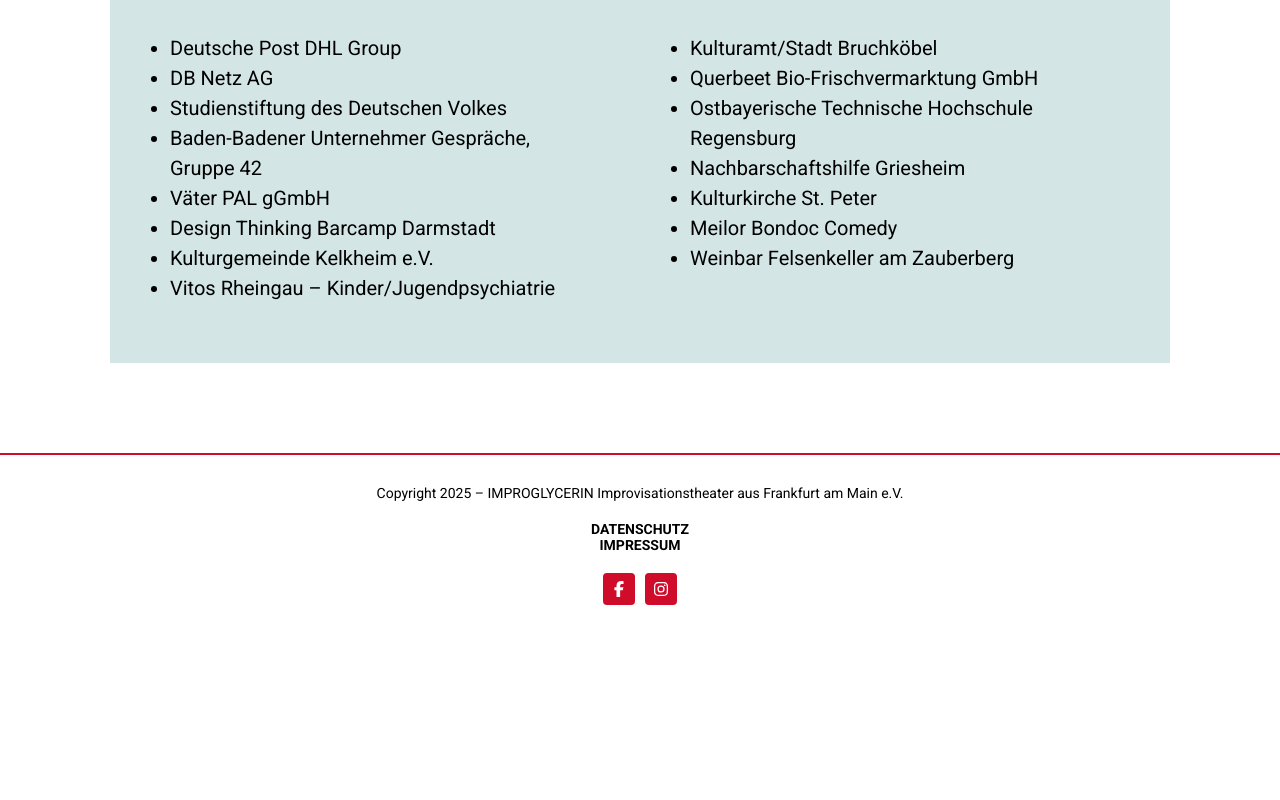
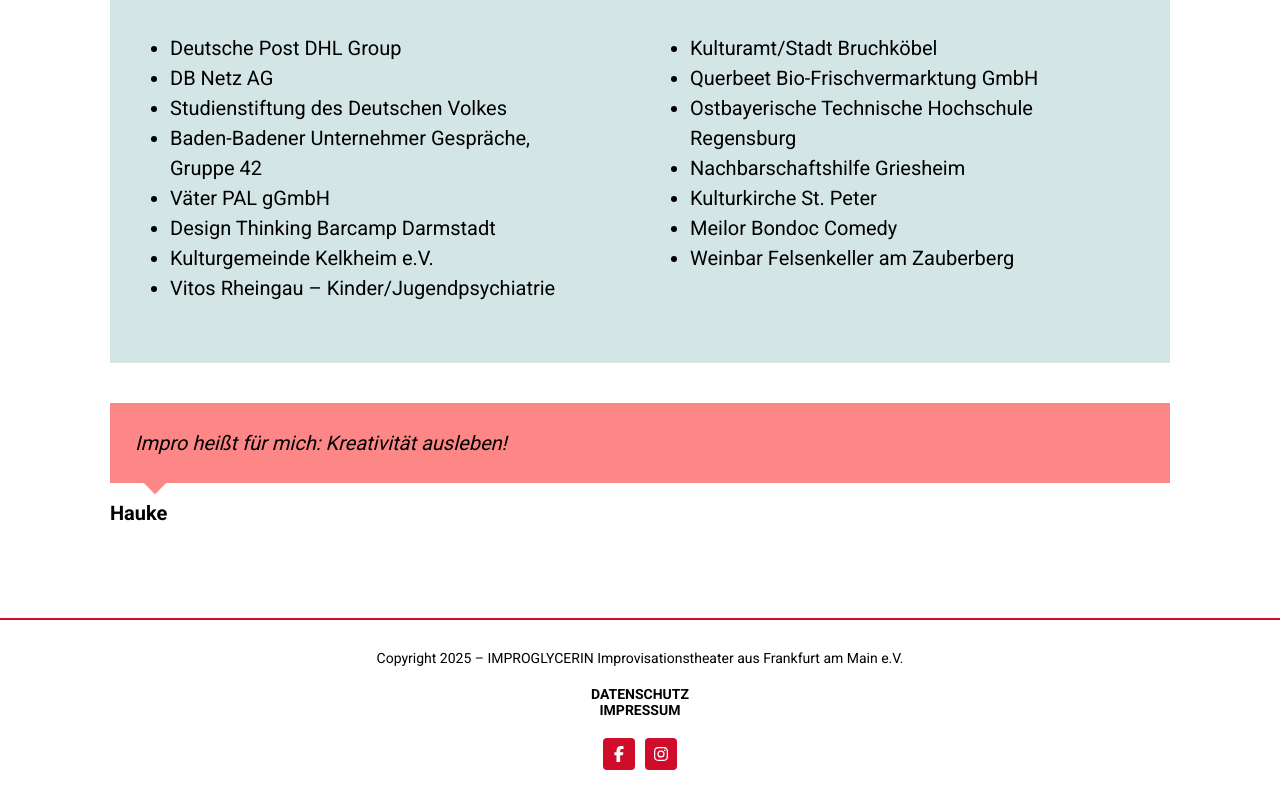
Before and after one commit to Birdy2014/improglycerin.de, a Next.js app: page /business in a window 1280 px wide. Shown: the part 1411-2211 px from the top of the page. Before the commit the page ends 2046 px from the top, so only its background shows below. Built offline with nearby package versions, Linux system fonts and the light colour scheme.

Commit message:
business: Add quotes

```diff
--- a/app/_components/Testimonial.module.css
+++ b/app/_components/Testimonial.module.css
@@ -1,7 +1,3 @@
-.testimonial {
-  --background-color: #d3e5e5;
-}
-
 .quote {
   background-color: var(--background-color);
   padding: 25px;
--- a/app/_components/Testimonial.tsx
+++ b/app/_components/Testimonial.tsx
@@ -2,12 +2,18 @@ import styles from "./Testimonial.module.css";
 
 interface TestimonialProps {
   children: React.ReactNode;
+  backgroundColor?: string;
   author: string;
 }
 
 export default function Testimonial(props: TestimonialProps) {
+  const backgroundColor =
+    props.backgroundColor ?? "var(--color-alternate-light)";
+
   return (
-    <div className={styles.testimonial}>
+    <div
+      style={{ "--background-color": backgroundColor } as React.CSSProperties}
+    >
       <blockquote className={styles.quote}>{props.children}</blockquote>
       <div className={styles.author}>{props.author}</div>
     </div>
--- /dev/null
+++ b/app/business/Quotes.module.css
@@ -0,0 +1,19 @@
+.quotes {
+  display: grid;
+}
+
+.quote {
+  grid-area: 1 / 1;
+  opacity: 0;
+  transition: opacity 0.5s ease-in-out;
+}
+
+.visible {
+  opacity: 1;
+}
+
+@starting-style {
+  .visible {
+    opacity: 0;
+  }
+}
--- /dev/null
+++ b/app/business/Quotes.tsx
@@ -0,0 +1,72 @@
+"use client";
+
+import { useEffect, useState } from "react";
+import Testimonial from "../_components/Testimonial";
+import styles from "./Quotes.module.css";
+
+export default function Quotes() {
+  const [visibleQuote, setVisibleQuote] = useState(0);
+
+  const quotes = [
+    {
+      author: "Hauke",
+      text: "Impro heißt für mich: Kreativität ausleben!",
+    },
+    {
+      author: "Susanne",
+      text: "Impro heißt für mich: Verbindungen schaffen!",
+    },
+    {
+      author: "Elisa",
+      text: "Impro heißt für mich: Vertrauen für verrückte Ideen schaffen.",
+    },
+    {
+      author: "Torben",
+      text: "Impro heißt für mich: über mich hinaus wachsen.",
+    },
+    {
+      author: "Kathrin",
+      text: "Impro heißt für mich: authentisch sein.",
+    },
+    {
+      author: "Christoph",
+      text: "Impro heißt für mich: den Kopf freikriegen und konzentriert sein.",
+    },
+    {
+      author: "Tram",
+      text: "Impro heißt für mich: neue Perspektiven schaffen.",
+    },
+    {
+      author: "Jonathan",
+      text: "Impro bedeutet für mich: Persönlichkeitsentwicklung.",
+    },
+  ];
+
+  useEffect(() => {
+    setInterval(
+      () => setVisibleQuote((old) => (old + 1) % quotes.length),
+      10000,
+    );
+  }, []);
+
+  return (
+    <div className={styles.quotes}>
+      {quotes.map(({ author, text }, index) => (
+        <div
+          key={index}
+          className={[
+            styles.quote,
+            ...(visibleQuote === index ? [styles.visible] : []),
+          ].join(" ")}
+        >
+          <Testimonial
+            backgroundColor="var(--color-accent-light)"
+            author={author}
+          >
+            {text}
+          </Testimonial>
+        </div>
+      ))}
+    </div>
+  );
+}
--- a/app/business/page.module.css
+++ b/app/business/page.module.css
@@ -15,7 +15,7 @@
 }
 
 .customerListContainer {
-  background-color: #d3e5e5;
+  background-color: var(--color-alternate-light);
   padding: 20px;
 }
 
--- a/app/business/page.tsx
+++ b/app/business/page.tsx
@@ -3,6 +3,7 @@ import styles from "./page.module.css";
 import { Vertical, Horizontal } from "../_components/Layouts";
 import Accordion from "../_components/Accordion";
 import Button from "../_components/Button";
+import Quotes from "./Quotes";
 
 export const metadata: Metadata = {
   title: "BUSINESS",
@@ -121,6 +122,8 @@ export default function Business() {
           <li>Weinbar Felsenkeller am Zauberberg</li>
         </ul>
       </div>
+
+      <Quotes />
     </div>
   );
 }
--- a/app/globals.css
+++ b/app/globals.css
@@ -3,6 +3,8 @@
   --max-desktop-width: 1100px;
 
   --color-accent: #cf0d2b;
+  --color-accent-light: #fd8686;
+  --color-alternate-light: #d3e5e5;
 }
 
 html,
```
